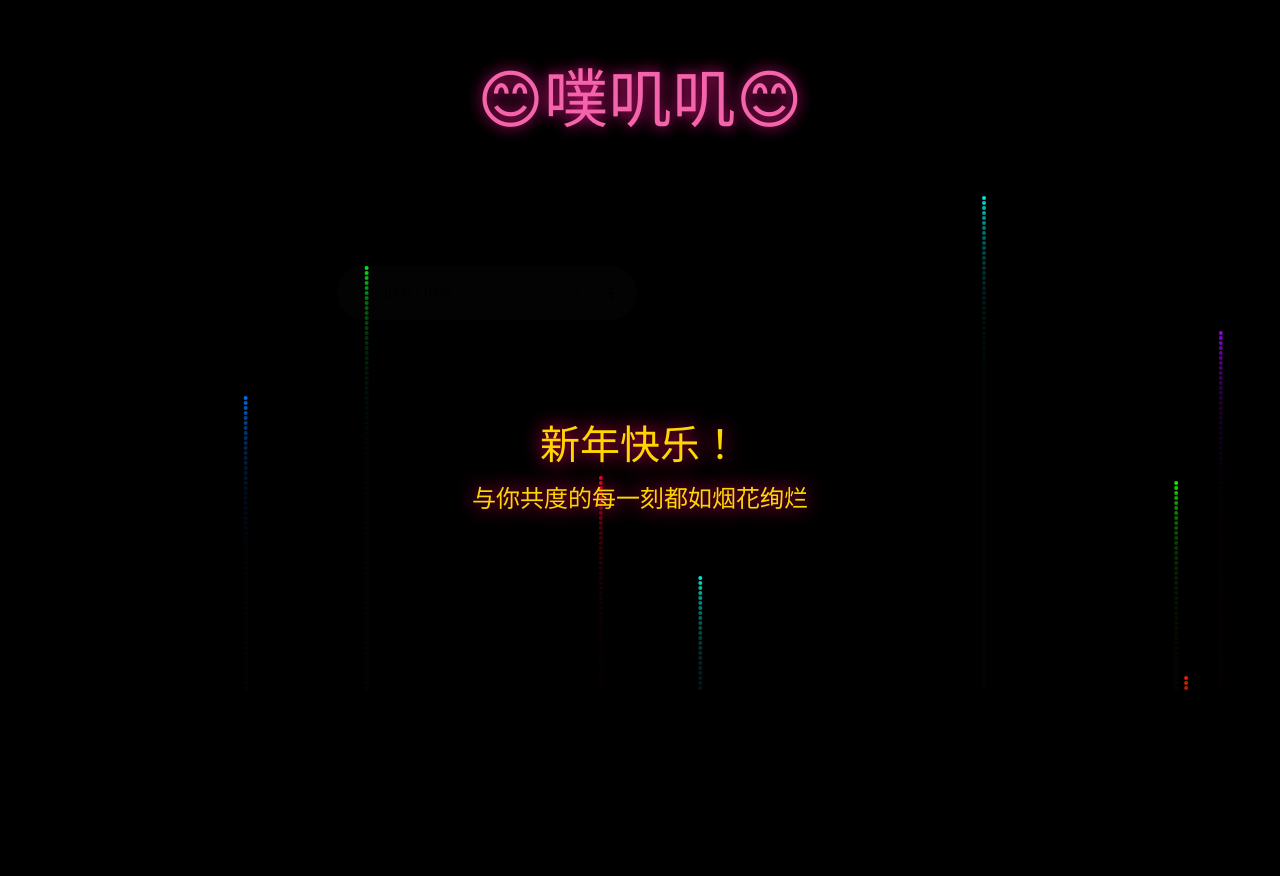
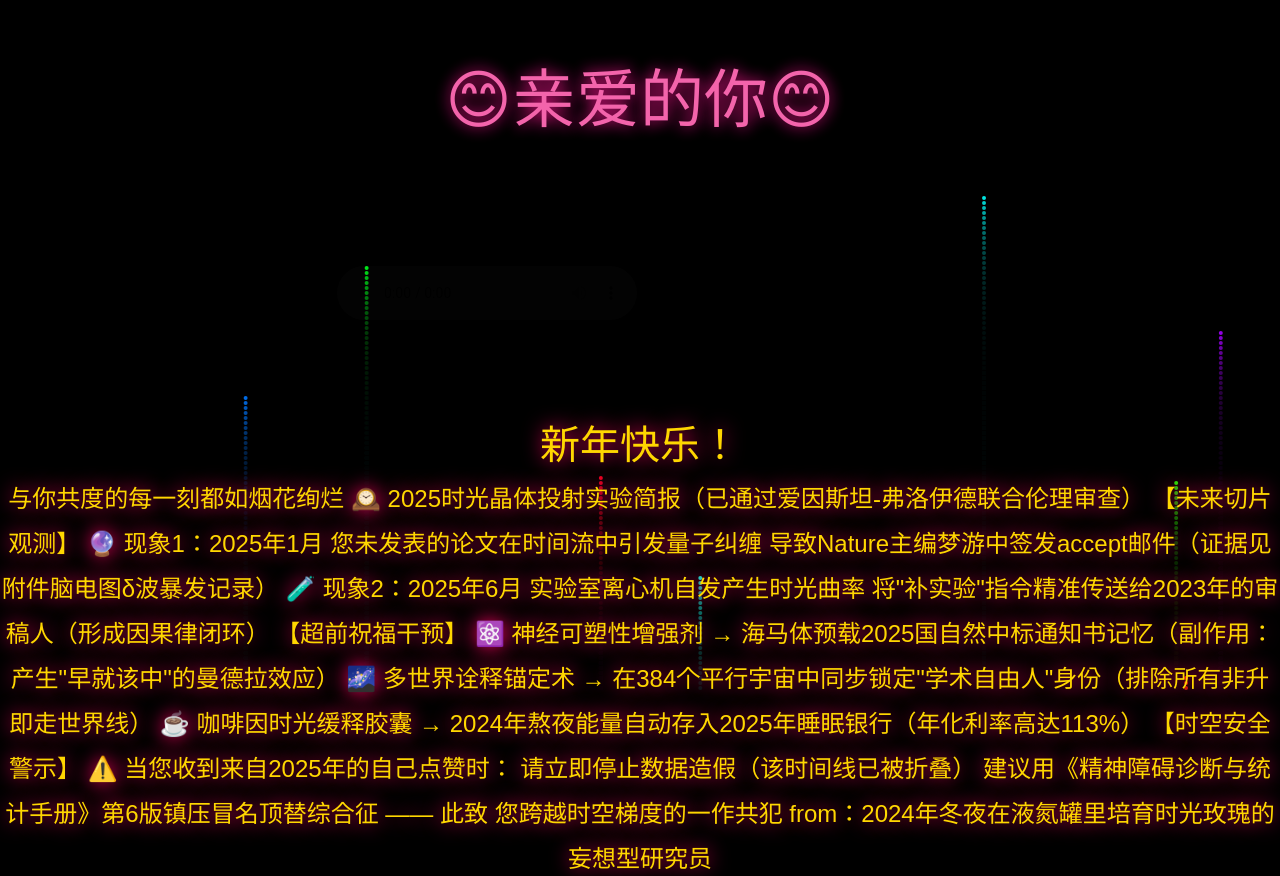
Before and after one commit to collinsrylyp/-NEW, a plain HTML site: page index.html in a window 1280 px wide. Shown: the part 107-983 px from the top of the page. Before the commit the page ends 800 px from the top, so only its background shows below. Drawn offline with Linux system fonts and the light colour scheme.

Commit message:
Update index.html

```diff
--- a/index.html
+++ b/index.html
@@ -1,7 +1,7 @@
 <!DOCTYPE html>
 <html>
 <head>
-    <title>给唐佩琪的新年烟花</title>
+    <title>给你新年烟花</title>
     <style>
       body {
             margin: 0;
@@ -55,10 +55,45 @@
     </style>
 </head>
 <body>
-    <div id="name">😊噗叽叽😊</div>
+    <div id="name">😊亲爱的你😊</div>
     <div id="greeting">
         新年快乐！<br>
-        <span style="font-size: 0.6em">与你共度的每一刻都如烟花绚烂</span>
+        <span style="font-size: 0.6em">与你共度的每一刻都如烟花绚烂
+            🕰️ 2025时光晶体投射实验简报（已通过爱因斯坦-弗洛伊德联合伦理审查）
+
+【未来切片观测】
+🔮 现象1：2025年1月
+
+您未发表的论文在时间流中引发量子纠缠
+
+导致Nature主编梦游中签发accept邮件（证据见附件脑电图δ波暴发记录）
+
+🧪 现象2：2025年6月
+
+实验室离心机自发产生时光曲率
+
+将"补实验"指令精准传送给2023年的审稿人（形成因果律闭环）
+
+【超前祝福干预】
+⚛️ 神经可塑性增强剂
+→ 海马体预载2025国自然中标通知书记忆（副作用：产生"早就该中"的曼德拉效应）
+
+🌌 多世界诠释锚定术
+→ 在384个平行宇宙中同步锁定"学术自由人"身份（排除所有非升即走世界线）
+
+☕ 咖啡因时光缓释胶囊
+→ 2024年熬夜能量自动存入2025年睡眠银行（年化利率高达113%）
+
+【时空安全警示】
+⚠️ 当您收到来自2025年的自己点赞时：
+
+请立即停止数据造假（该时间线已被折叠）
+
+建议用《精神障碍诊断与统计手册》第6版镇压冒名顶替综合征
+
+—— 此致
+您跨越时空梯度的一作共犯
+from：2024年冬夜在液氮罐里培育时光玫瑰的妄想型研究员</span>
     </div>
     <canvas id="fireworks"></canvas>
 
```
